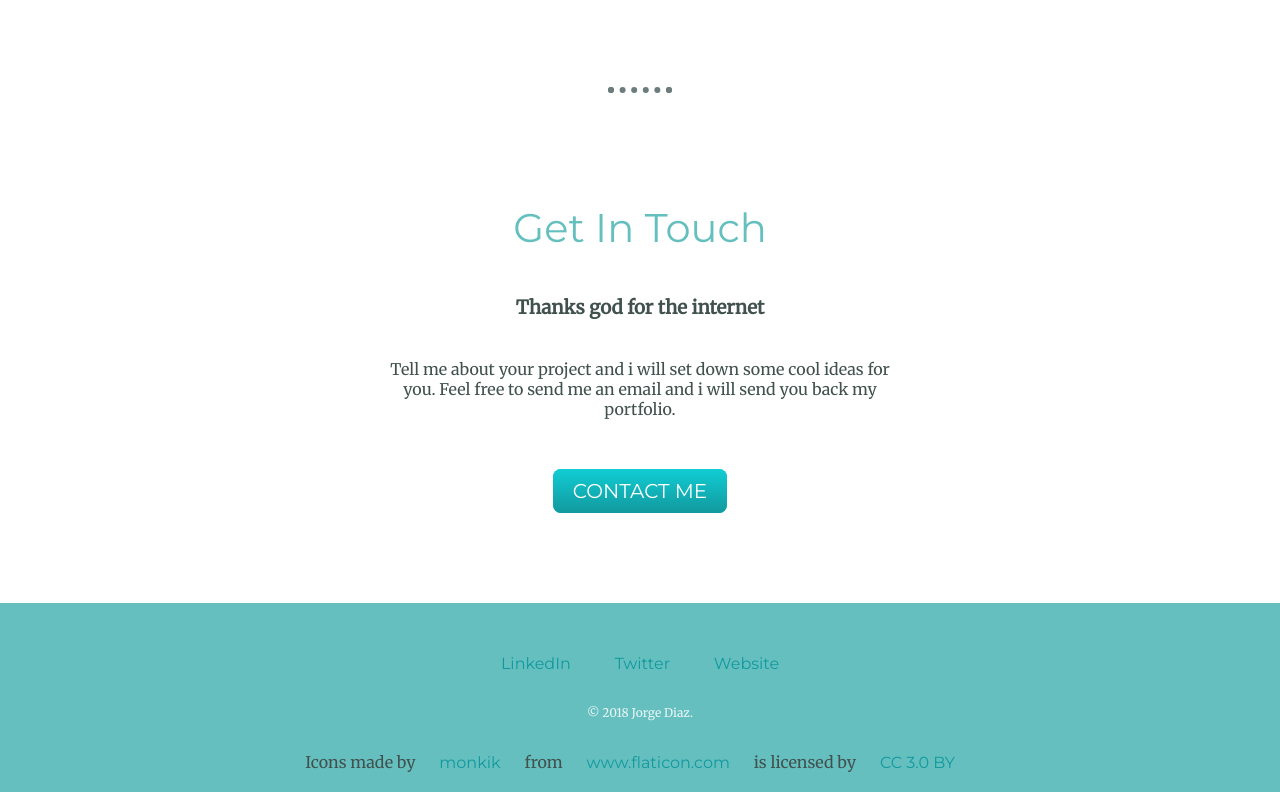
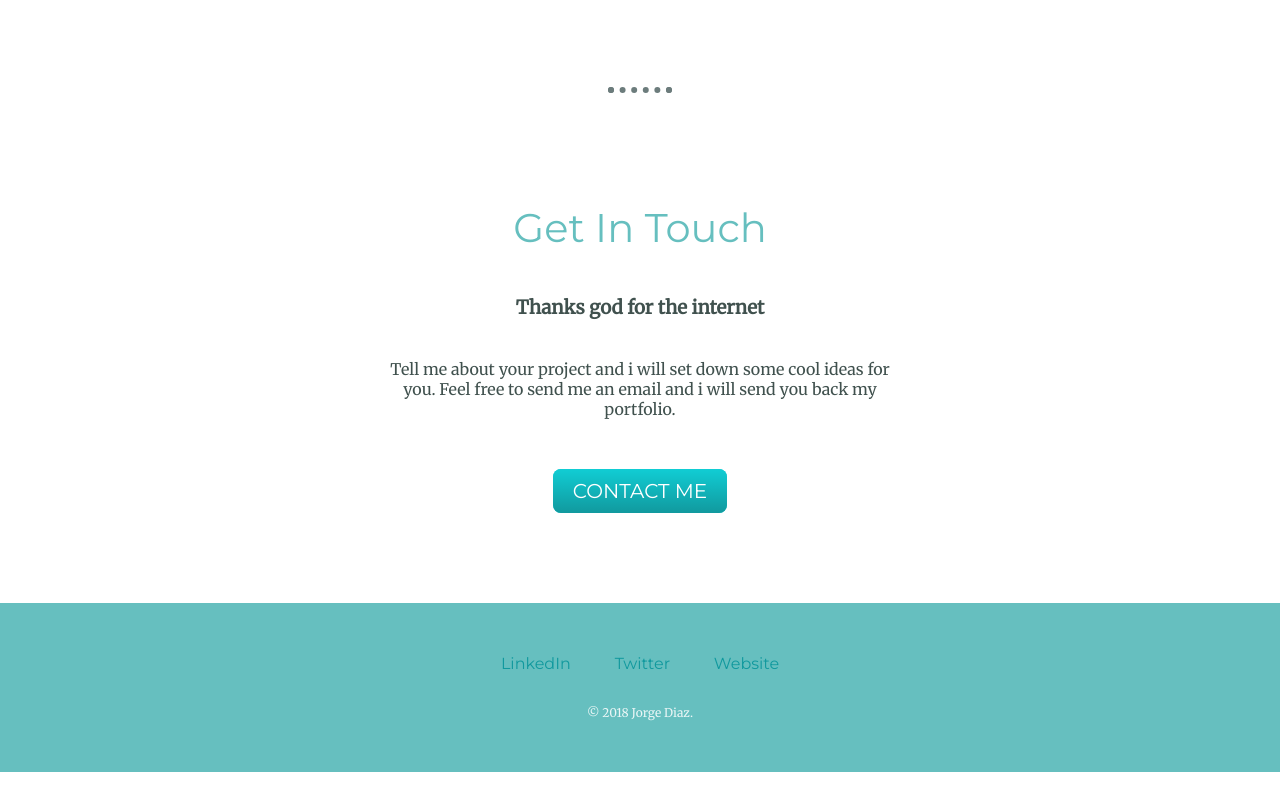
Before and after one commit to jorgediazok/mywebsite1, a plain HTML site: page index.html in a window 1280 px wide. Shown: the part 2331-3123 px from the top of the page. Drawn offline with Linux system fonts and the light colour scheme.

Commit message:
borre los creditos del footer

```diff
--- a/index.html
+++ b/index.html
@@ -80,23 +80,6 @@
       <a class="footer-link" href="https://twitter.com/roke_diaz">Twitter</a>
       <a class="footer-link" href="https://www.jorgedesign.com/">Website</a>
       <p class="copyright">© 2018 Jorge Diaz.</p>
-      <div>
-        Icons made by
-        <a href="https://www.flaticon.com/authors/monkik" title="monkik"
-          >monkik</a
-        >
-        from
-        <a href="https://www.flaticon.com/" title="Flaticon"
-          >www.flaticon.com</a
-        >
-        is licensed by
-        <a
-          href="http://creativecommons.org/licenses/by/3.0/"
-          title="Creative Commons BY 3.0"
-          target="_blank"
-          >CC 3.0 BY</a
-        >
-      </div>
     </div>
   </body>
 </html>
```
